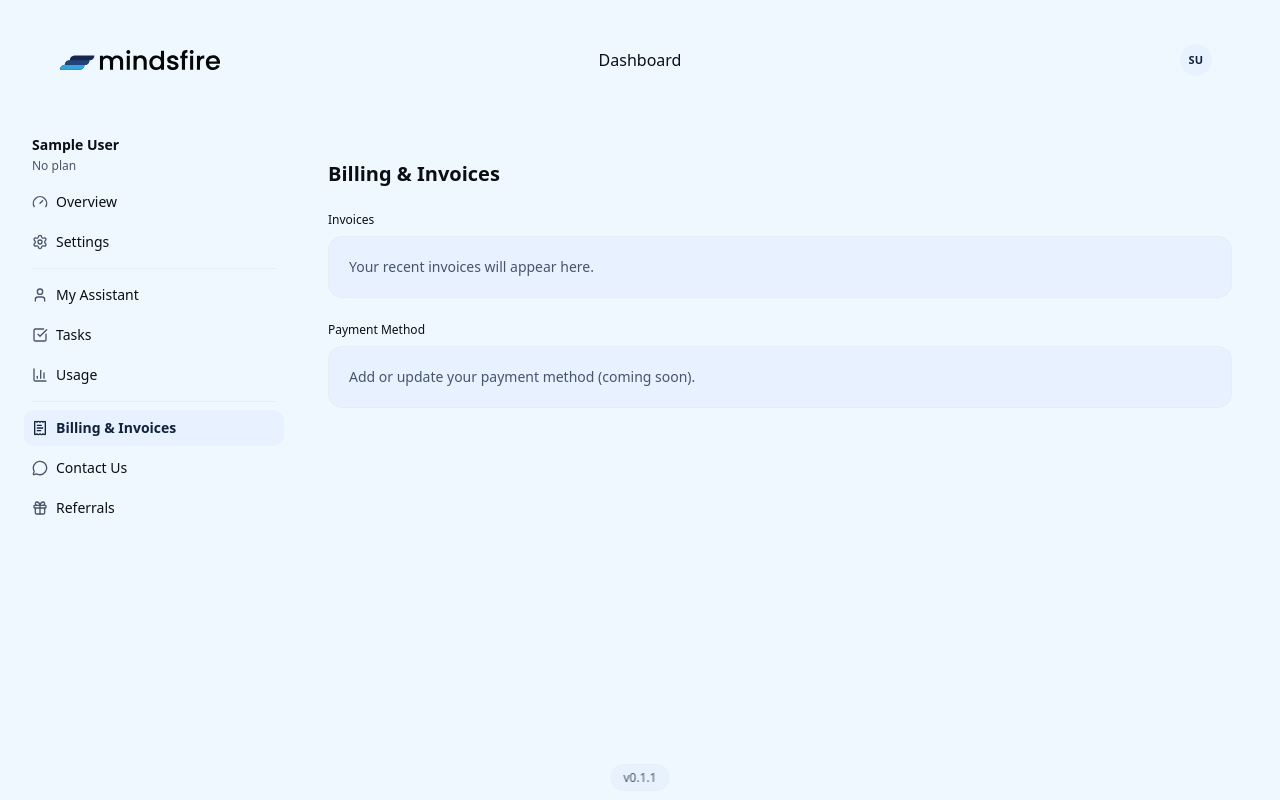
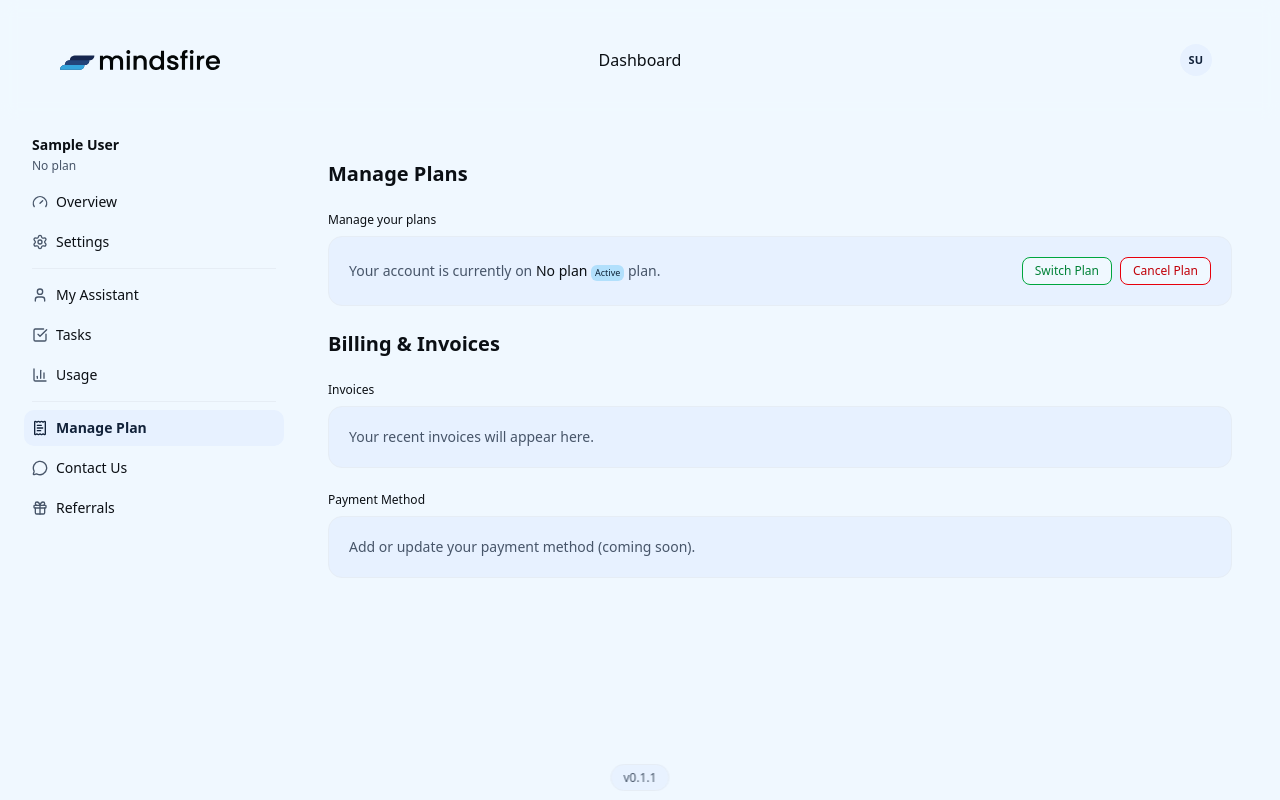
Before and after one commit to mindsfire/mindsfire-app, a Next.js app: page /billing in a window 1280 px wide. Built offline with nearby package versions, Linux system fonts and the light colour scheme; no server answers; sample sign-in values are in the browser's storage.

Commit message:
manage plan added

```diff
--- a/src/app/(dashboard)/ServerSidebar.tsx
+++ b/src/app/(dashboard)/ServerSidebar.tsx
@@ -60,7 +60,7 @@ export default async function ServerSidebar() {
     { href: "/myassistant", label: "My Assistant", iconKey: "user" },
     { href: "/tasks", label: "Tasks", iconKey: "tasks" },
     { href: "/usage", label: "Usage", iconKey: "bar-chart" },
-    { href: "/billing", label: "Billing & Invoices", iconKey: "receipt" },
+    { href: "/billing", label: "Manage Plan", iconKey: "receipt" },
     { href: "/contact", label: "Contact Us", iconKey: "message" },
     { href: "/referrals", label: "Referrals", iconKey: "gift" },
   ];
--- a/src/app/(dashboard)/billing/page.tsx
+++ b/src/app/(dashboard)/billing/page.tsx
@@ -1,7 +1,113 @@
-export default function Page() {
+import * as Dialog from "@radix-ui/react-dialog";
+import { currentUser } from "@clerk/nextjs/server";
+import { getSupabaseAdmin } from "@/lib/supabaseAdmin";
+
+export default async function Page() {
+  const u = await currentUser();
+  let planName = "No plan";
+  let planPrice: number | null = null;
+
+  try {
+    if (u?.id) {
+      const db = getSupabaseAdmin();
+      const { data: profile } = await db
+        .from("profiles")
+        .select("id")
+        .eq("clerk_id", u.id)
+        .limit(1)
+        .maybeSingle();
+
+      if (profile?.id) {
+        const { data: activePlanRow } = await db
+          .from("customer_plans")
+          .select("plan_id, started_at")
+          .eq("customer_id", profile.id)
+          .eq("status", "active")
+          .order("started_at", { ascending: false })
+          .limit(1)
+          .maybeSingle();
+
+        if (activePlanRow?.plan_id) {
+          const { data: planRow } = await db
+            .from("plans")
+            .select("name, price_usd")
+            .eq("id", activePlanRow.plan_id)
+            .limit(1)
+            .maybeSingle();
+
+          if (planRow?.name) planName = planRow.name;
+          if (planRow?.price_usd !== null && planRow?.price_usd !== undefined) {
+            planPrice = Number(planRow.price_usd);
+          }
+        }
+      }
+    }
+  } catch {}
+
   return (
     <div className="space-y-6 p-6">
-      <h1 className="text-xl font-semibold">Billing & Invoices</h1>
+      <h1 className="text-xl font-semibold">Manage Plans</h1>
+
+      <section className="space-y-2">
+        <div className="flex items-baseline justify-between">
+          <div>
+            <h2 className="text-xs font-medium">Manage your plans</h2>
+          </div>
+        </div>
+
+        <div className="rounded-xl border border-border bg-card p-5">
+          <div className="flex flex-col gap-4 md:flex-row md:items-center md:justify-between">
+            <p className="text-sm text-muted-foreground">
+              Your account is currently on
+              {" "}
+              <span className="text-foreground font-medium">{planName}</span>
+              {" "}
+              <span className="inline-flex items-center rounded-sm bg-accent/30 px-1 py-0 text-[9px] font-medium leading-4 text-accent-foreground shrink-0">Active</span>
+              {" "}
+              plan
+              {planPrice !== null ? ` that costs $${planPrice.toFixed(2)}/month.` : "."}
+            </p>
+
+            <div className="flex flex-wrap items-center gap-2">
+              <a
+                href="/overview"
+                className="inline-flex h-7 cursor-pointer items-center justify-center rounded-md border border-green-600 bg-[#f0f8ff] px-3 text-xs font-medium text-green-700 hover:bg-[#E9F3FF]"
+              >
+                Switch Plan
+              </a>
+
+              <Dialog.Root>
+                <Dialog.Trigger asChild>
+                  <button className="inline-flex h-7 cursor-pointer items-center justify-center rounded-md border border-red-600 bg-[#f0f8ff] px-3 text-xs font-medium text-red-700 hover:bg-[#E9F3FF]">
+                    Cancel Plan
+                  </button>
+                </Dialog.Trigger>
+                <Dialog.Portal>
+                  <Dialog.Overlay className="fixed inset-0 bg-black/40 backdrop-blur-sm z-50" />
+                  <Dialog.Content className="fixed left-1/2 top-1/2 z-50 w-[90vw] max-w-md -translate-x-1/2 -translate-y-1/2 rounded-lg border border-border bg-card p-6 shadow-xl">
+                    <Dialog.Title className="text-lg font-semibold">Cancel your plan</Dialog.Title>
+                    <Dialog.Description className="mt-2 text-sm text-muted-foreground">
+                      If you choose to cancel your plan, you&apos;ll still have access until the end of your billing period.
+                    </Dialog.Description>
+                    <div className="mt-6 flex justify-end gap-3">
+                      <Dialog.Close asChild>
+                        <button className="inline-flex cursor-pointer items-center justify-center rounded-md border border-border px-4 py-2 text-sm hover:bg-muted">
+                          Close
+                        </button>
+                      </Dialog.Close>
+                      <button className="inline-flex cursor-pointer items-center justify-center rounded-md bg-red-600 px-4 py-2 text-sm text-white hover:bg-red-700">
+                        Cancel Plan
+                      </button>
+                    </div>
+                  </Dialog.Content>
+                </Dialog.Portal>
+              </Dialog.Root>
+            </div>
+          </div>
+        </div>
+      </section>
+
+      <h2 className="text-xl font-semibold">Billing & Invoices</h2>
 
       <section className="space-y-2">
         <div className="flex items-baseline justify-between">
--- a/src/app/api/billing/usage-summary/route.ts
+++ b/src/app/api/billing/usage-summary/route.ts
@@ -15,7 +15,7 @@ function secondsBetween(a: Date, b: Date) {
   GET /api/billing/usage-summary
   Returns current cycle usage and overage for the authenticated customer.
 */
-export async function GET(_req: Request) {
+export async function GET(_: Request) {
   try {
     const { userId } = await auth();
     if (!userId) return NextResponse.json({ error: "Unauthorized" }, { status: 401 });
```
